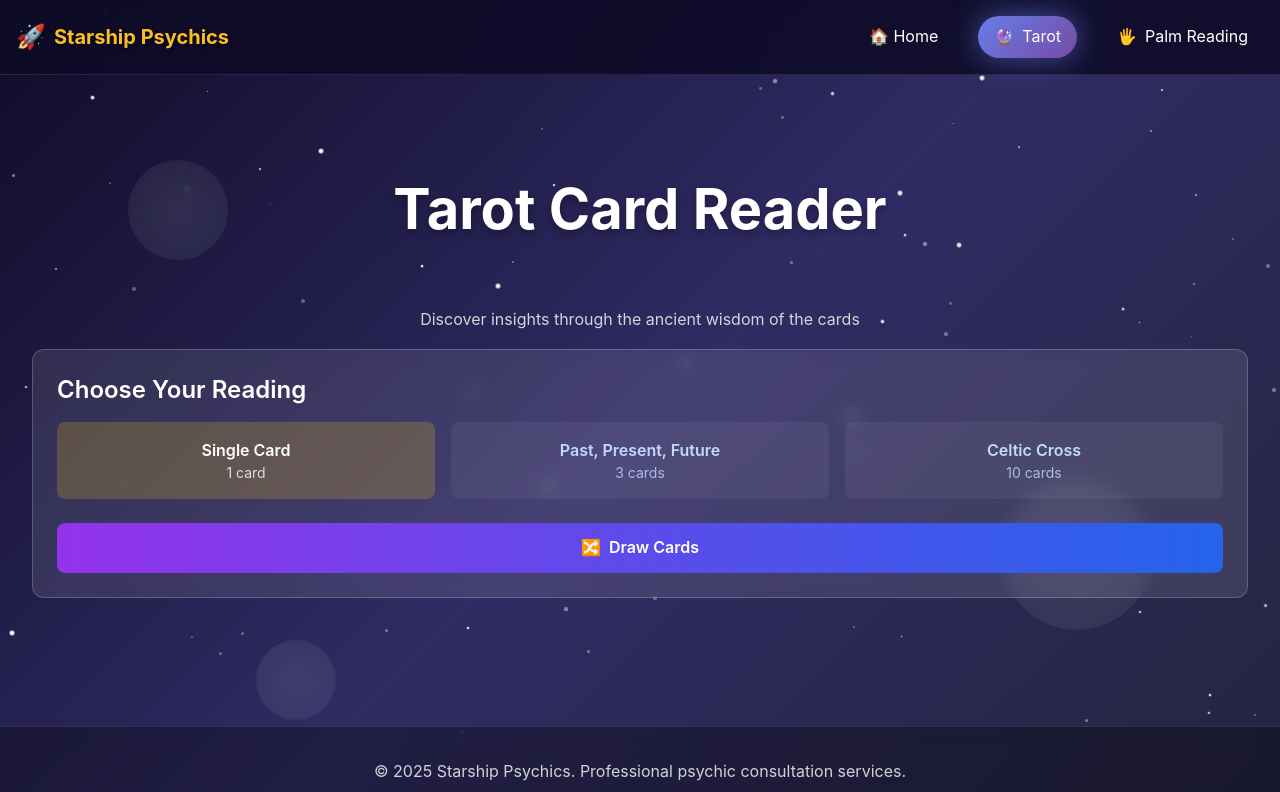
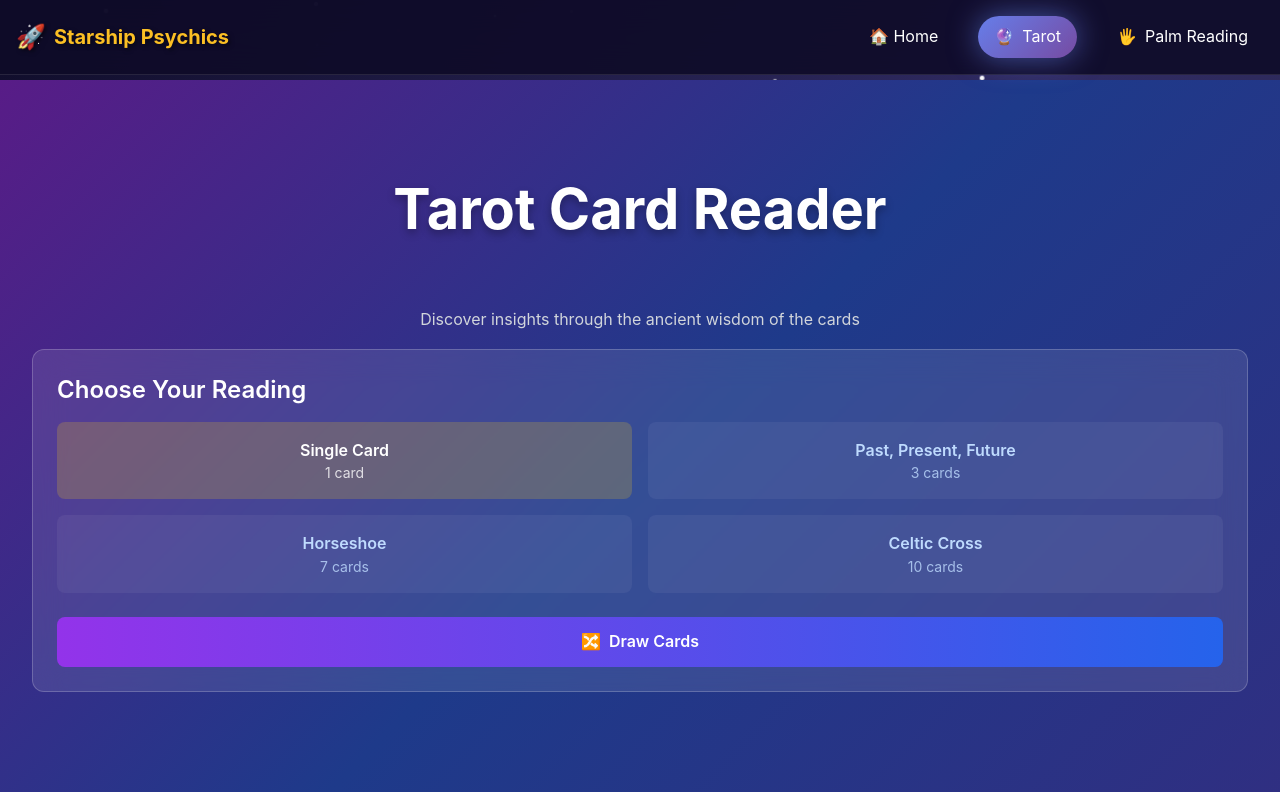
Before and after one commit to CosmicInterpolater/Psychic, a React app: page /tarot in a window 1280 px wide. Shown: the top 792 px of the page. Built offline with nearby package versions, Linux system fonts and the light colour scheme.

Commit message:
horseshoe

```diff
--- a/src/components/TarotReader/TarotReader.jsx
+++ b/src/components/TarotReader/TarotReader.jsx
@@ -5,6 +5,8 @@ import { tarotDeck } from '../../data/tarotDeckData';
 const spreadTypes = {
     "single": { name: "Single Card", cards: 1, positions: ["Present Situation"] },
     "three": { name: "Past, Present, Future", cards: 3, positions: ["Past", "Present", "Future"] },
+    "seven": { name: "Horseshoe", cards: 7, positions: ["The Chance", "The Booty", "The Sacrifice", "The Trail",
+            "The Wit", "The Vigilance", "The Survival Instinct"] },
     "celtic": { name: "Celtic Cross", cards: 10, positions: [
             "Present Situation", "Challenge", "Distant Past", "Recent Past",
             "Possible Outcome", "Near Future", "Your Approach", "External Influences",
@@ -63,7 +65,7 @@ const TarotReader = () => {
     };
 
     return (
-        <div className="page-container">
+        <div className="page-container page--component-tarot-reader">
             <section className="page-section">
                 <h1 className="page-title">Tarot Card Reader</h1>
 
@@ -73,7 +75,7 @@ const TarotReader = () => {
                 {!isReading && (
                     <div className="spread-selection bg-white/10 backdrop-blur rounded-xl p-6 mb-8 border border-white/20">
                         <h2 className="text-2xl font-semibold text-white mb-4">Choose Your Reading</h2>
-                        <div className="grid grid-cols-1 md:grid-cols-3 gap-4 mb-6">
+                        <div className="grid grid-cols-1 md:grid-cols-2 gap-4 mb-6">
                             {Object.entries(spreadTypes).map(([key, spread]) => (
                                 <button
                                     key={key}
@@ -127,8 +129,11 @@ const TarotReader = () => {
                                                     {card.suit === "major" ? "✨" : "🃏"}
                                                 </div>
                                                 <div className="font-bold text-gray-800 text-lg mb-2">{card.name}</div>
-                                                <div className="text-sm text-gray-700">
+                                                <div className="text-sm text-gray-700 mb-3">
                                                     {card.keywords.slice(0, 2).join(" • ")}
+                                                </div>
+                                                <div>
+                                                    <img src={'/images/' + card.name.toLowerCase().replaceAll(' ', '') + '.jpeg'} alt={card.name} className="w-full" />
                                                 </div>
                                             </div>
                                         </div>
--- a/src/components/TarotReader/TarotReader.scss
+++ b/src/components/TarotReader/TarotReader.scss
@@ -1,4 +1,4 @@
-.tarot-reader {
+.page--component-tarot-reader {
   background: linear-gradient(135deg, #581c87 0%, #1e3a8a 50%, #312e81 100%);
   min-height: 100vh;
 
```
